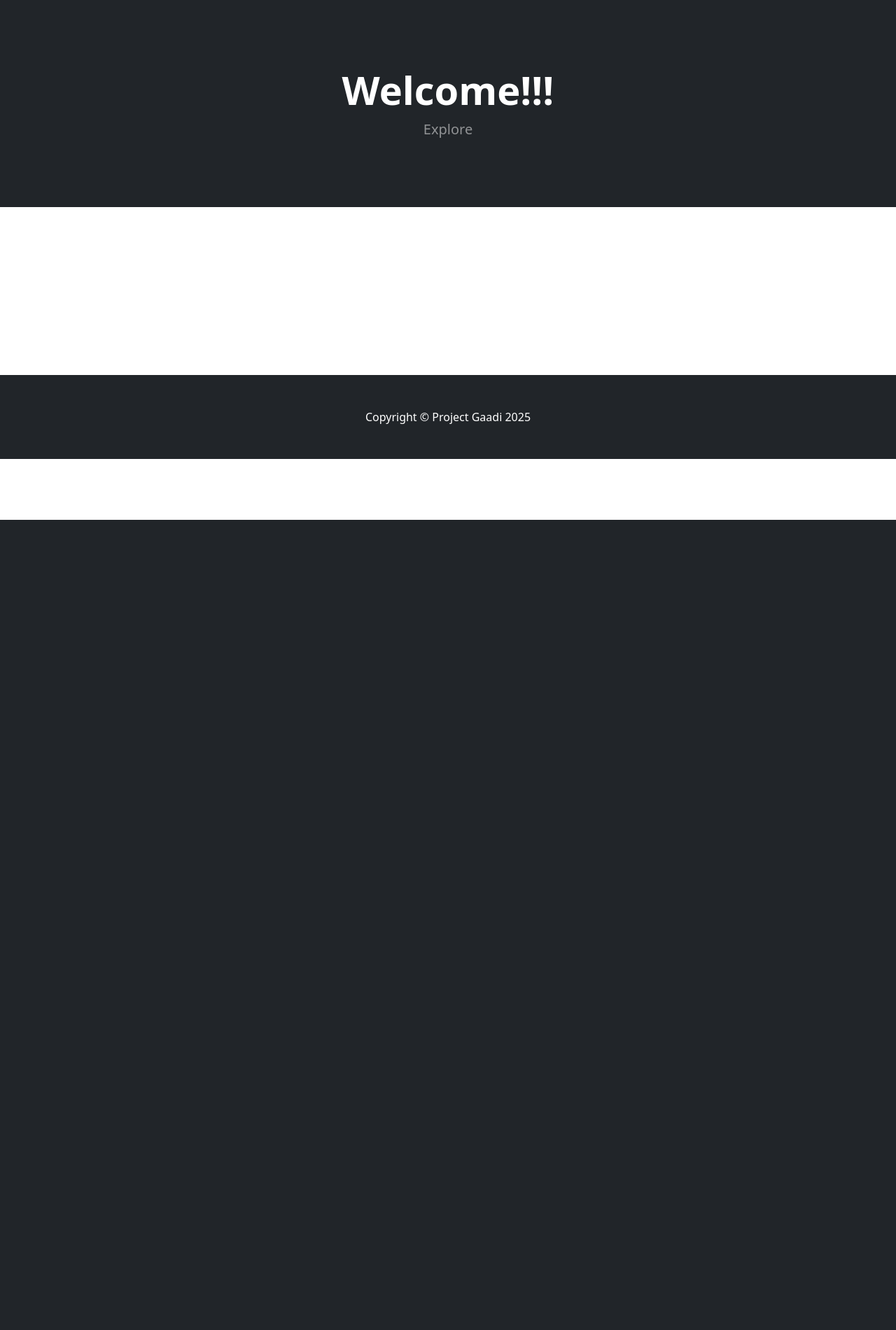
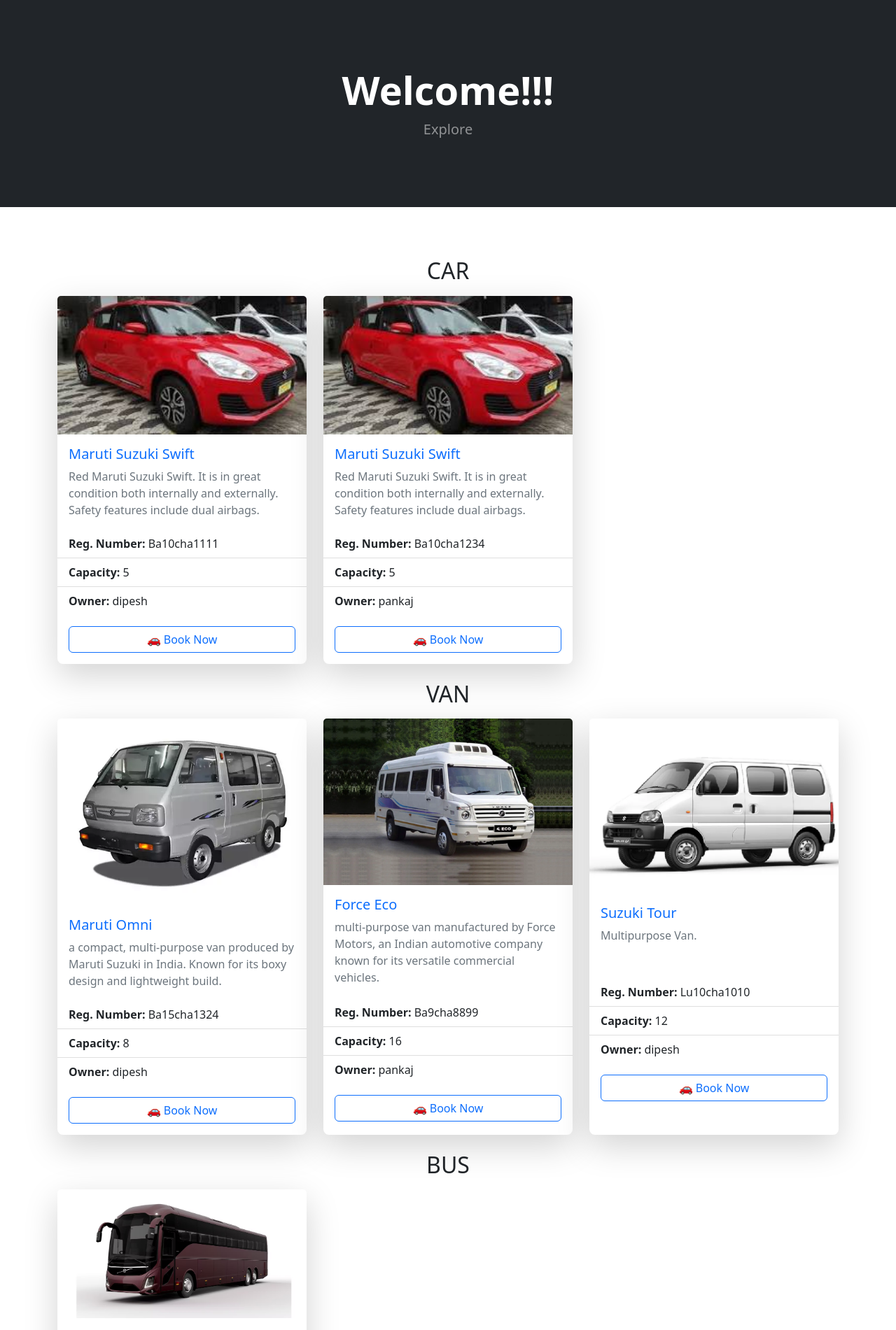
Before and after one commit to esparsh287/Vehicle-Reservation-System, a Django app: page / in a window 1280 px wide. Shown: the part 57-1958 px from the top of the page at 70% size. Before the commit the page ends 800 px from the top, so only its background shows below. Run offline with Django 5.2, Linux system fonts and the light colour scheme; a user stored in the database is signed in; data comes from the database, SQL or seed files in the repository; both versions use the stored data as it was after the commit; some libraries are stand-ins or nearby versions.

Commit message:
vehicles added, home page formatted and categories added

```diff
--- a/accounts/templates/accounts/navbar.html
+++ b/accounts/templates/accounts/navbar.html
@@ -11,16 +11,17 @@
                         <li class="nav-item"><a class="nav-link active" aria-current="page" href="{% url 'home' %}">Home</a></li>
                         <li class="nav-item"><a class="nav-link active" aria-current="page" href="{% url 'profile' request.user.pk %}">Profile</a></li>
                         <li class="nav-item"><a class="nav-link active" aria-current="page" href="{% url 'logout' %}">LogOut</a></li>
-                        <li class="nav-item"><a class="nav-link" href="#">About</a></li>
+                        <li class="nav-item"><a class="nav-link" href="{% url 'about' %}">About</a></li>
 
                         <li class="nav-item dropdown">
                             <a class="nav-link dropdown-toggle" id="navbarDropdown" href="#" role="button" data-bs-toggle="dropdown" aria-expanded="false">Categories</a>
                             <ul class="dropdown-menu" aria-labelledby="navbarDropdown">
                                 <li><a class="dropdown-item" href="#">All Vehicles</a></li>
                                 <li><hr class="dropdown-divider" /></li>
-                                <li><a class="dropdown-item" href="#">Car</a></li>
-                                <li><a class="dropdown-item" href="#">Bus</a></li>
-                                <li><a class="dropdown-item" href="#">Jeep</a></li>
+                                <li><a class="dropdown-item" href="{% url 'categories' 'car' %}">Cars</a></li>
+                                <li><a class="dropdown-item" href="{% url 'categories' 'van' %}">Vans</a></li>
+                                <li><a class="dropdown-item" href="{% url 'categories' 'bus' %}">Buses</a></li>
+                                <li><a class="dropdown-item" href="{% url 'categories' 'truck' %}">Trucks</a></li>
                             </ul>
                         </li>
                     </ul>
@@ -43,7 +44,7 @@
                     <ul class="navbar-nav me-auto mb-2 mb-lg-0 ms-lg-4">
                         <li class="nav-item"><a class="nav-link active" aria-current="page" href="{% url 'register' %}">Register</a></li>
                         <li class="nav-item"><a class="nav-link active" aria-current="page" href="{% url 'login' %}">Login</a></li>
-                        <li class="nav-item"><a class="nav-link" href="#">About</a></li>
+                        <li class="nav-item"><a class="nav-link" href="{% url 'about' %}">About</a></li>
 
 
                     </ul>
--- a/app/templates/app/dashboard.html
+++ b/app/templates/app/dashboard.html
@@ -1,13 +1,49 @@
 {% extends 'accounts/base.html' %}
 
 {% block content %}
-  <header class="bg-dark py-5">
+<header class="bg-dark py-5">
     <div class="container px-4 px-lg-5 my-5">
         <div class="text-center text-white">
             <h1 class="display-4 fw-bolder">Welcome!!!</h1>
             <p class="lead fw-normal text-white-50 mb-0">Explore</p>
         </div>
     </div>
-</header> <br><br>
-<br><br><br><br><br><br><br><br>
+</header>
+<br><br>
+
+<div class="container">
+  {% regroup vehicles by vehicle_type as vehicle_groups %}
+
+  {% for group in vehicle_groups %}
+    <h2 class="mt-4 mb-3 text-center text-uppercase ">
+      {{ group.grouper }}
+    </h2>
+
+    <div class="row g-4">
+      {% for vehicle in group.list %}
+        <div class="col-md-4 col-sm-6">
+          <div class="card shadow-lg border-0 rounded-3 h-100">
+            <img src="{{ vehicle.photo.url }}" class="card-img-top" alt="{{ vehicle.vehicle_name }}">
+
+            <div class="card-body">
+              <h5 class="card-title text-primary">{{ vehicle.vehicle_name }}</h5>
+              <p class="card-text text-muted">{{ vehicle.description|truncatewords:20 }}</p>
+            </div>
+
+            <ul class="list-group list-group-flush">
+              <li class="list-group-item"><strong>Reg. Number:</strong> {{ vehicle.vehicle_number }}</li>
+              <li class="list-group-item"><strong>Capacity:</strong> {{ vehicle.capacity }}</li>
+              <li class="list-group-item"><strong>Owner:</strong> {{ vehicle.owner }}</li>
+            </ul>
+
+            <div class="card-body text-center">
+              <a href="#" class="btn btn-outline-primary w-100">🚗 Book Now</a>
+            </div>
+          </div>
+        </div>
+      {% endfor %}
+    </div>
+  {% endfor %}
+</div>
+
 {% endblock %}
--- a/app/urls.py
+++ b/app/urls.py
@@ -1,6 +1,9 @@
 from django.urls import path
 from . import views
 
+
 urlpatterns = [
-    path('', views.dashboard, name='home')
+    path('', views.dashboard, name='home'),
+    path('about/', views.about, name='about'),
+    path('categories/<str:name>/', views.categories, name='categories')
 ]
--- a/app/views.py
+++ b/app/views.py
@@ -1,11 +1,29 @@
 from django.shortcuts import render
+from django.contrib.auth.decorators import login_required
+from accounts.models import Vehicle
 
 
-#@login_required
+@login_required
 def dashboard(request):
     if hasattr(request.user, 'vehicles'):
         pending_vehicles = request.user.vehicles.filter(is_active=False)
         if pending_vehicles.exists():
             return render(request, 'accounts/kyc_wait.html')
 
-    return render(request, 'app/dashboard.html')
+    veheicles=Vehicle.objects.all()
+    return render(request, 'app/dashboard.html', {'vehicles':veheicles})
+
+
+def about(request):
+    return render(request, 'app/about.html',{})
+
+def categories(request, name):
+    vehicles=Vehicle.objects.filter(vehicle_type=name.lower())
+    if name == 'car':
+        return render(request, 'app/car.html',{'vehicles': vehicles})
+    elif name == 'van':
+        return render(request, 'app/van.html',{'vehicles': vehicles})
+    elif name == 'bus':
+        return render(request, 'app/bus.html',{'vehicles': vehicles})
+    else:
+        return render(request, 'app/truck.html',{'vehicles': vehicles})
```
Also changed, not shown: app/templates/app/about.html (added, +24 -0 lines), app/templates/app/bus.html (added, +40 -0 lines), app/templates/app/car.html (added, +40 -0 lines), app/templates/app/truck.html (added, +40 -0 lines), app/templates/app/van.html (added, +40 -0 lines), db.sqlite3, media/vehicles/bu1.avif (added), media/vehicles/t1.webp (added), media/vehicles/v2.webp (added), media/vehicles/v3.webp (added), media/vehicles/v4.webp (added), 1 other file.
